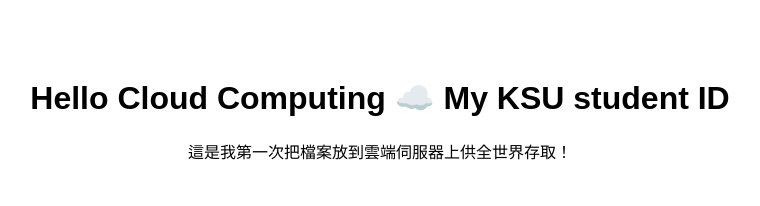
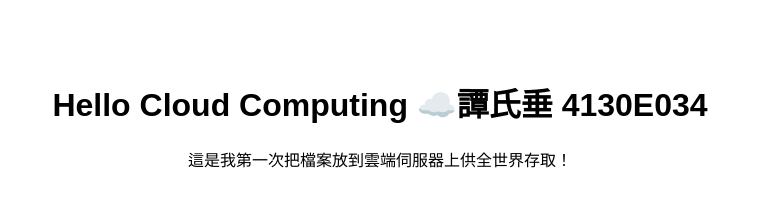
Before and after one commit to tdam3053-cloud/my-first-cloud-page, a plain HTML site: page index.html in a window 1280 px wide. Shown: the whole page, without its empty margins (260-1020 px from the left). Drawn offline with Linux system fonts and the light colour scheme.

Commit message:
Update index.html

```diff
--- a/index.html
+++ b/index.html
@@ -5,7 +5,7 @@
 </head>
 
 <body style="text-align:center; padding-top:50px; font-family:sans-serif;">
-    <h1>Hello Cloud Computing ☁️ My KSU student ID</h1>
+    <h1>Hello Cloud Computing ☁️譚氏垂 4130E034 </h1>
     <p>這是我第一次把檔案放到雲端伺服器上供全世界存取！</p>
 </body>
 </html>
```
